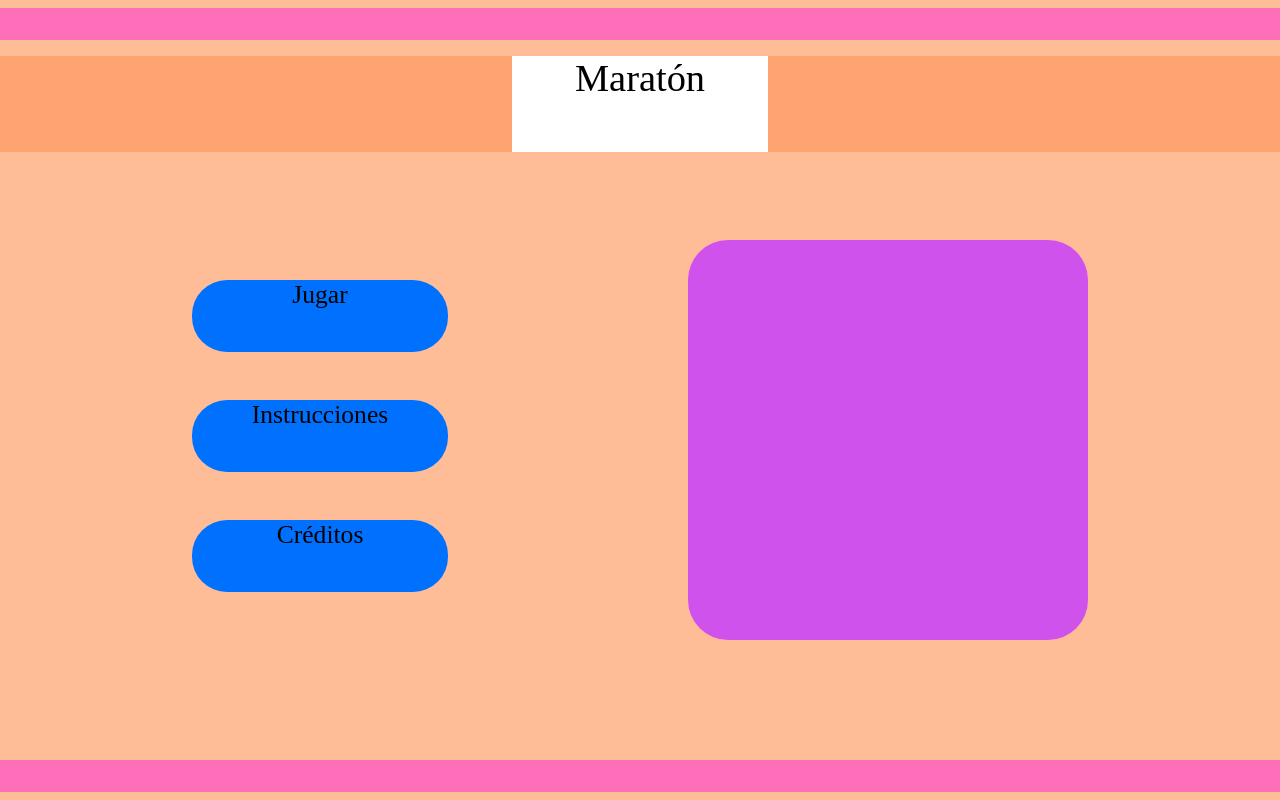
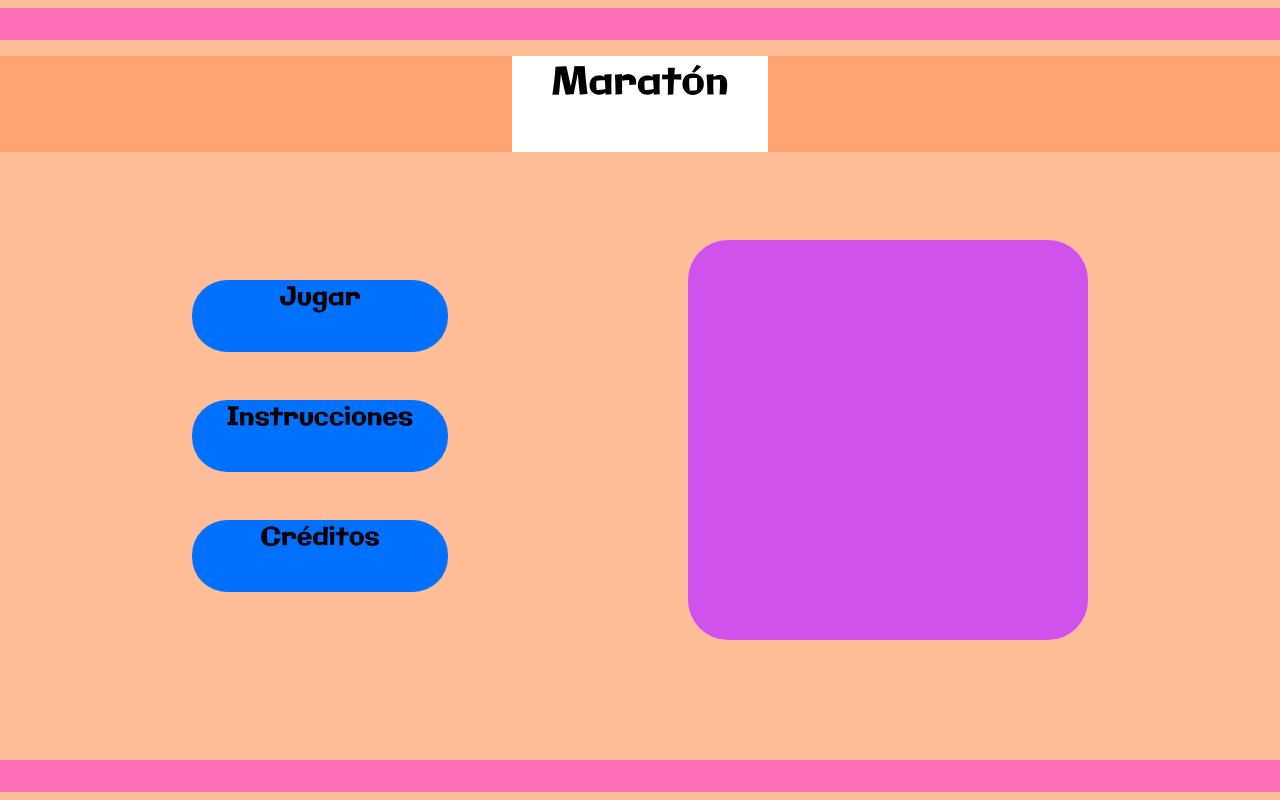
Before and after one commit to Luillilol/Interprepas, a PHP site: page / in a window 1280 px wide. Run offline with PHP 8.4, Linux system fonts and the light colour scheme.

Commit message:
FEAT:fuente js

```diff
--- a/dynamics/js/juego.js
+++ b/dynamics/js/juego.js
@@ -5,7 +5,7 @@ window.onload = function() {
     let ctx = canvas.getContext("2d");
     let colorFondo = "#000000";
     let colorBotones = "#FEFA00";
-    let menuFont = new FontFace('menuFont', 'url()')
+    let menuFont = new FontFace('menuFont', 'url(../../statics/fonts/Galindo/Galindo-Regular.tff)')
     let botonesY = canvas.height/5;
 
     //eventos de los botones del menu
@@ -35,7 +35,7 @@ window.onload = function() {
     //y = posicion de y en coordenadas cartesianas del la esquina superios izquierda del boton
     //textX = separacion en x del texto del boton y la esquina izquierda
     function boton(text, y, textX) {
-        ctx.font = "30px serif";
+        ctx.font = "manuFont 30px";
         ctx.beginPath();
             ctx.rect(canvas.height/4, y, 400, 50);
             ctx.fillStyle = colorBotones;
--- a/statics/styles/style.css
+++ b/statics/styles/style.css
@@ -1,8 +1,8 @@
 /* =======FUENTES =======  */
 /*LA FUENTE PARA EL TITULO SE LLAMA "GALINDO"*/
 @font-face{
-    font-family: "Galindo_normal";
-    src: url(../fonts/Galindo/Galindo-Regular.ttf);
+    font-family: Galindo_normal;
+    src: url("../fonts/Galindo/Galindo-Regular.ttf");
 }
 /* ====== GENERAL ======= */
 body{
@@ -11,13 +11,13 @@ body{
     height: 100%;
 
 }
-/* p{
+p{
     position: relative;
     top: 0%;
-    /* font-family: ;
-    font-size: 3vw;
-    margin: 0px;
-} */
+    font-family: Galindo_normal;
+    /*font-size: 3vw;
+    margin: 0px;*/
+}
 
 .diseñoFranjas{
     position: absolute;
```
